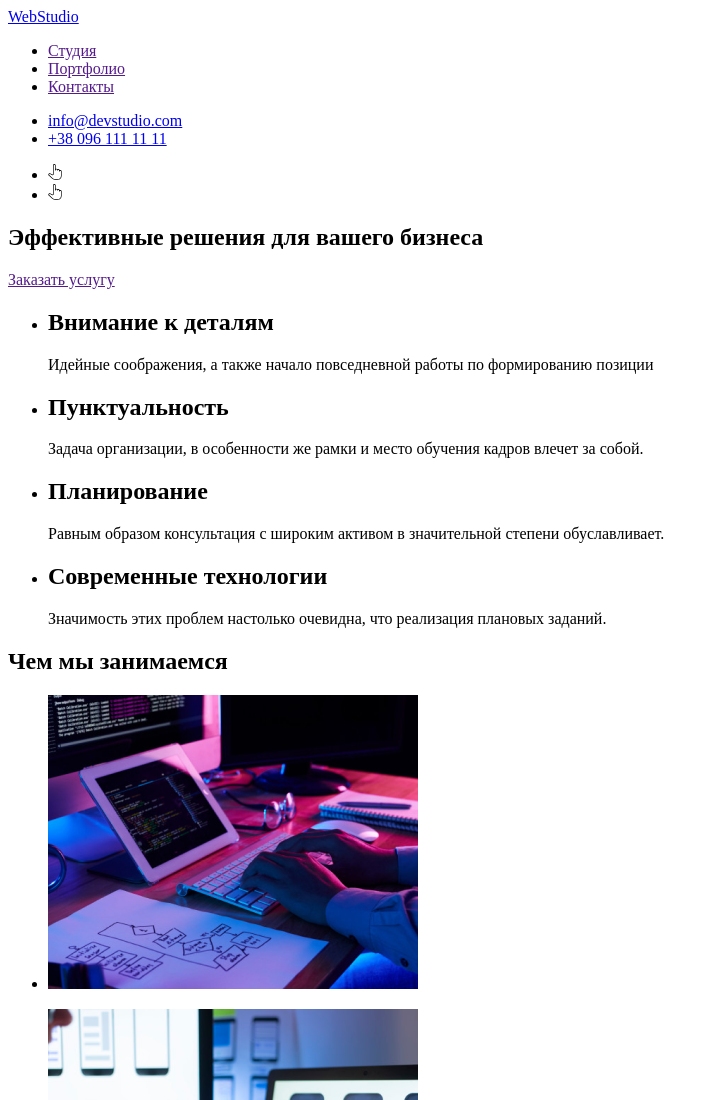
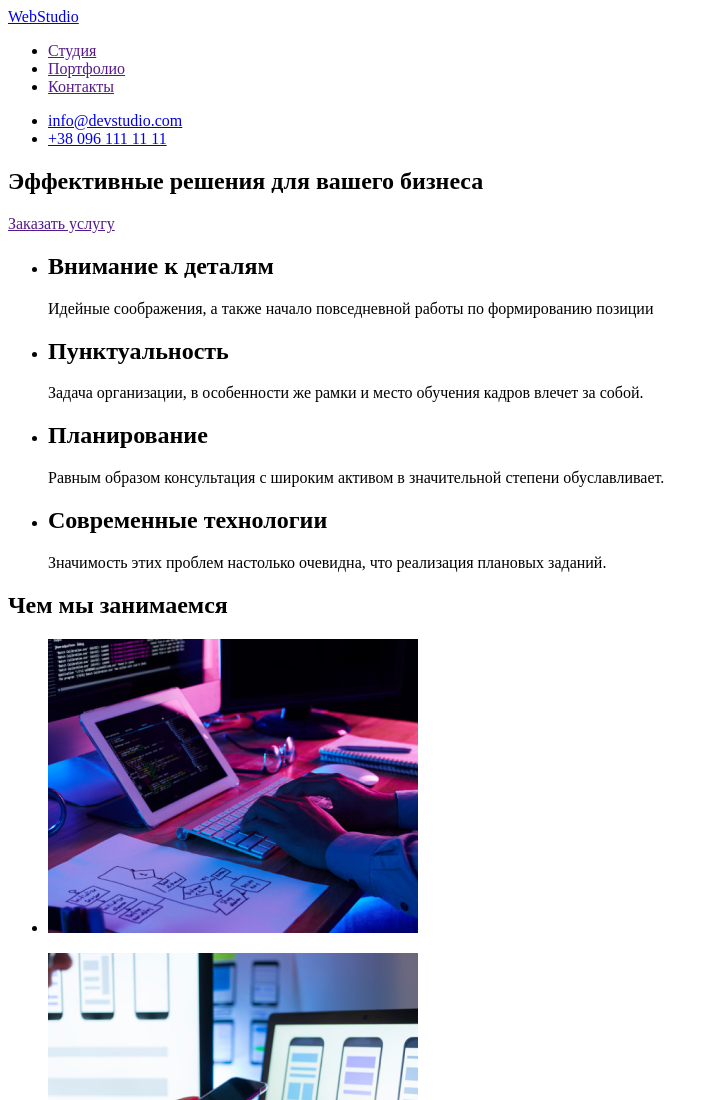
Before and after one commit to Eremey2410/home-work, a plain HTML site: page index.html in a window 1280 px wide. Shown: the top 1100 px of the page, without its empty margins (0-719 px from the left). Drawn offline with Linux system fonts and the light colour scheme.

Commit message:
Update index.html

```diff
--- a/index.html
+++ b/index.html
@@ -28,14 +28,6 @@
         </li>
         <li>
           <a href="tel:+38 096 111 11 11">+38 096 111 11 11</a>
-        </li>
-      </ul>
-      <ul>
-        <li>
-          <img src="images/head.svg" />
-        </li>
-        <li>
-          <img src="images/head.svg" />
         </li>
       </ul>
     </header>
```
